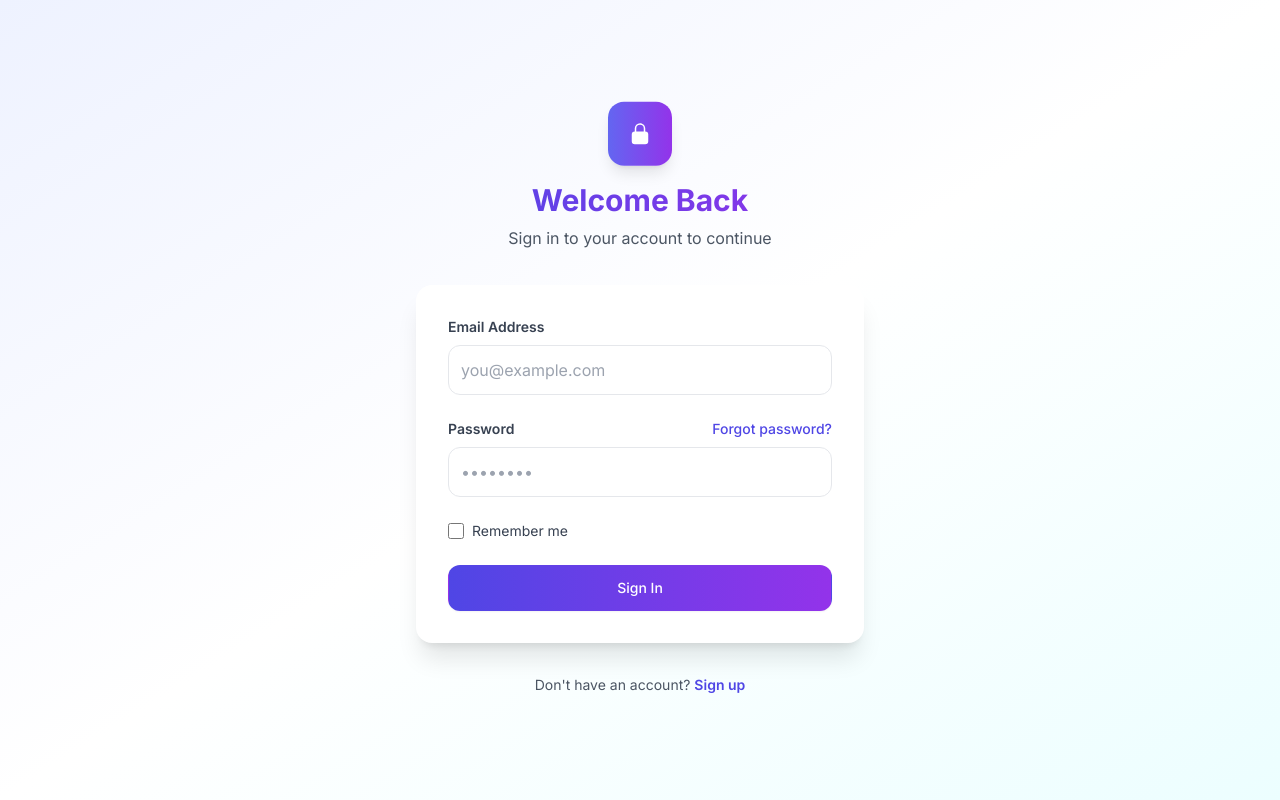
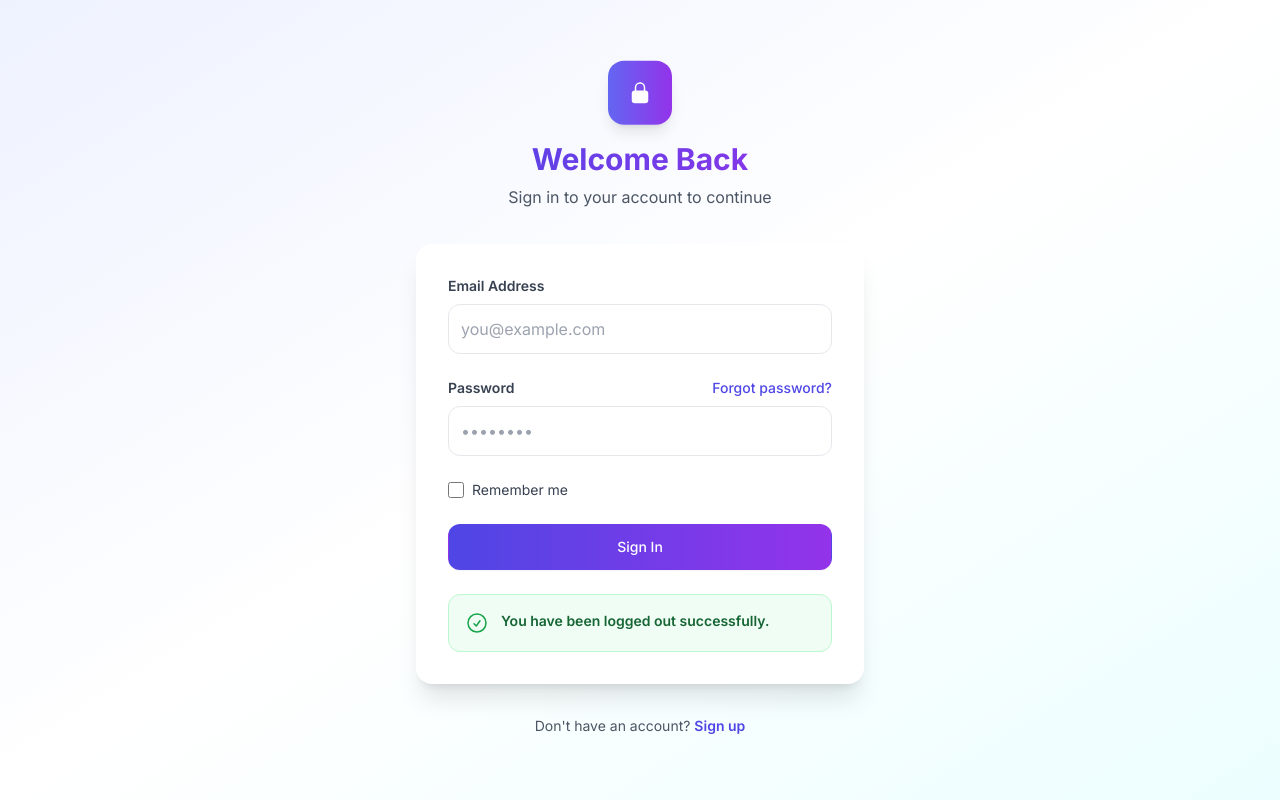
Before and after one commit to sagarkhan04/Authentication-Profile-Management, a PHP site: page /login.php?logout=1 in a window 1280 px wide. Run offline with PHP 8.4, Linux system fonts and the light colour scheme; the visitor is signed in with stand-in values (Sample User, id 1); some libraries are stand-ins or nearby versions.

Commit message:
Enhance login and logout functionality with success messages and improved session management

```diff
--- a/login.php
+++ b/login.php
@@ -92,8 +92,8 @@ session_start();
                         <input type="email" name="email" placeholder="you@example.com"
                             class="w-full pl-3 pr-3 py-3 border border-gray-200 rounded-xl focus:outline-none focus:ring-2 focus:ring-indigo-500 focus:border-transparent input-focus transition-all duration-300">
                     </div>
-                    <?php if(isset($_SESSION['email_error'])){
-                        echo '<p class="text-red-500 text-sm mt-1">'.$_SESSION['email_error'].'</p>';
+                    <?php if (isset($_SESSION['email_error'])) {
+                        echo '<p class="text-red-500 text-sm mt-1">' . $_SESSION['email_error'] . '</p>';
                         unset($_SESSION['email_error']);
                     } ?>
                 </div>
@@ -110,8 +110,8 @@ session_start();
                         <input type="password" name="password" placeholder="••••••••"
                             class="w-full pl-3 pr-3 py-3 border border-gray-200 rounded-xl focus:outline-none focus:ring-2 focus:ring-indigo-500 focus:border-transparent input-focus transition-all duration-300">
                     </div>
-                    <?php if(isset($_SESSION['pass_error'])){
-                        echo '<p class="text-red-500 text-sm mt-1">'.$_SESSION['pass_error'].'</p>';
+                    <?php if (isset($_SESSION['pass_error'])) {
+                        echo '<p class="text-red-500 text-sm mt-1">' . $_SESSION['pass_error'] . '</p>';
                         unset($_SESSION['pass_error']);
                     } ?>
                 </div>
@@ -131,11 +131,27 @@ session_start();
 
                 <!-- General error / success -->
                 <?php
-                  if(isset($_SESSION['login_error'])){
-                      echo '<p class="text-red-500 text-sm mt-2">'.$_SESSION['login_error'].'</p>';
+                // Show logout success when redirected with ?logout=1
+                if (isset($_GET['logout']) && $_GET['logout'] == '1') {
+                    echo '<div class="p-4 bg-green-50 border border-green-200 rounded-xl flex items-start space-x-3 mb-4">';
+                    echo '<svg xmlns="http://www.w3.org/2000/svg" fill="none" viewBox="0 0 24 24" stroke-width="1.5" stroke="currentColor" class="w-6 h-6 text-green-600 flex-shrink-0">';
+                    echo '<path stroke-linecap="round" stroke-linejoin="round" d="M9 12.75L11.25 15 15 9.75M21 12a9 9 0 11-18 0 9 9 0 0118 0z" />';
+                    echo '</svg>';
+                    echo '<div><p class="text-sm font-semibold text-green-800">You have been logged out successfully.</p></div>';
+                    echo '</div>';
+                } elseif (isset($_SESSION['registration_success'])) {
+                    echo '<div class="p-4 bg-green-50 border border-green-200 rounded-xl flex items-start space-x-3 mb-4">';
+                    echo '<svg xmlns="http://www.w3.org/2000/svg" fill="none" viewBox="0 0 24 24" stroke-width="1.5" stroke="currentColor" class="w-6 h-6 text-green-600 flex-shrink-0">';
+                    echo '<path stroke-linecap="round" stroke-linejoin="round" d="M9 12.75L11.25 15 15 9.75M21 12a9 9 0 11-18 0 9 9 0 0118 0z" />';
+                    echo '</svg>';
+                    echo '<div><p class="text-sm font-semibold text-green-800">' . $_SESSION['registration_success'] . '</p></div>';
+                    echo '</div>';
+                    unset($_SESSION['registration_success']);
+                } elseif (isset($_SESSION['login_error'])) {
+                    echo '<p class="text-red-500 text-sm mt-2">' . $_SESSION['login_error'] . '</p>';
                     unset($_SESSION['login_error']);
-                  } elseif(isset($_SESSION['login_success'])){
-                      echo '<p class="text-green-500 text-sm mt-2">'.$_SESSION['login_success'].'</p>';
+                } elseif (isset($_SESSION['login_success'])) {
+                    echo '<p class="text-green-500 text-sm mt-2">' . $_SESSION['login_success'] . '</p>';
                     unset($_SESSION['login_success']);
                 }
                 ?>
```
Also changed, not shown: logout_post.php (+3 -6 lines), readme.md. Lines whose indentation alone changed are shown as unchanged.
